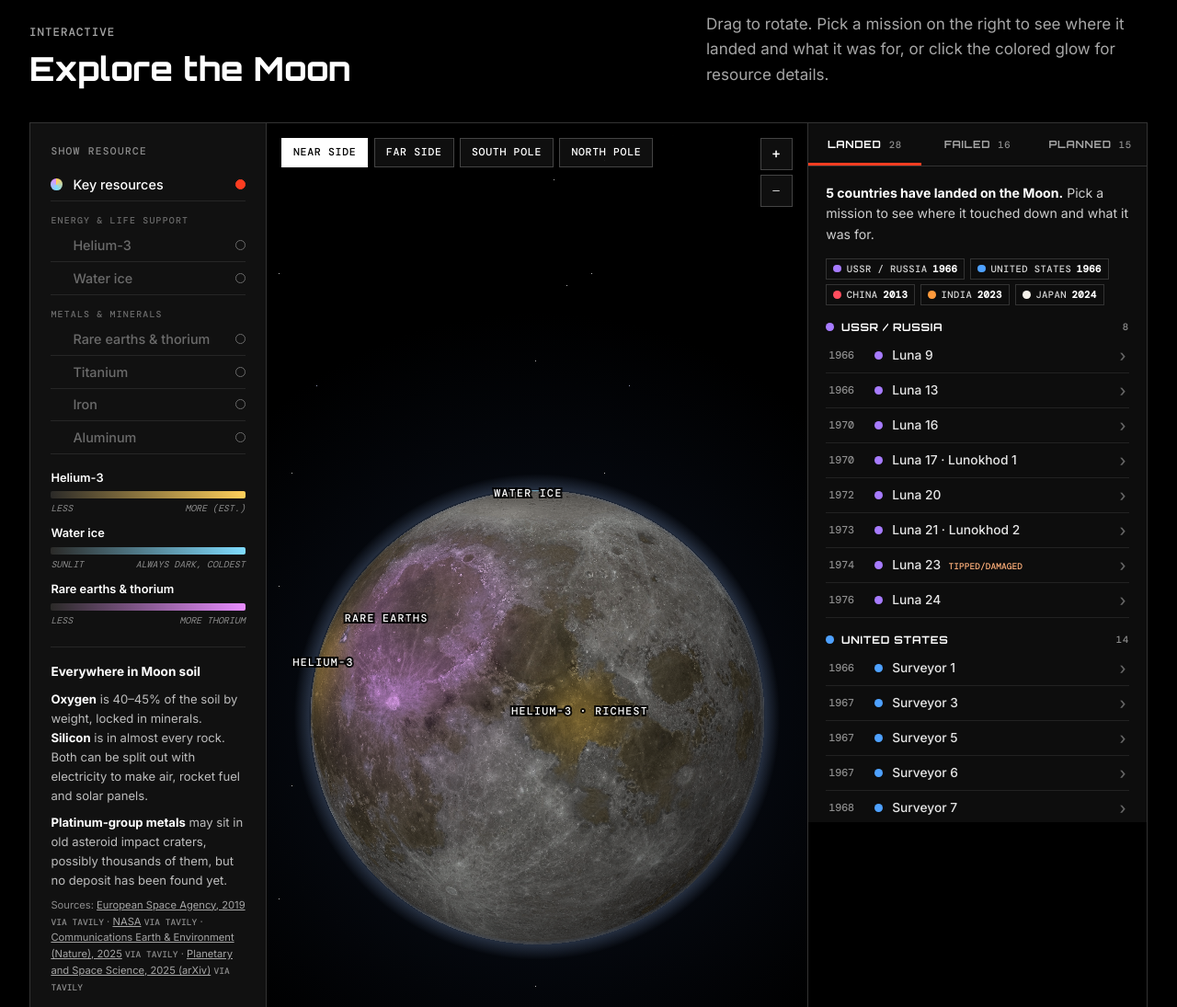
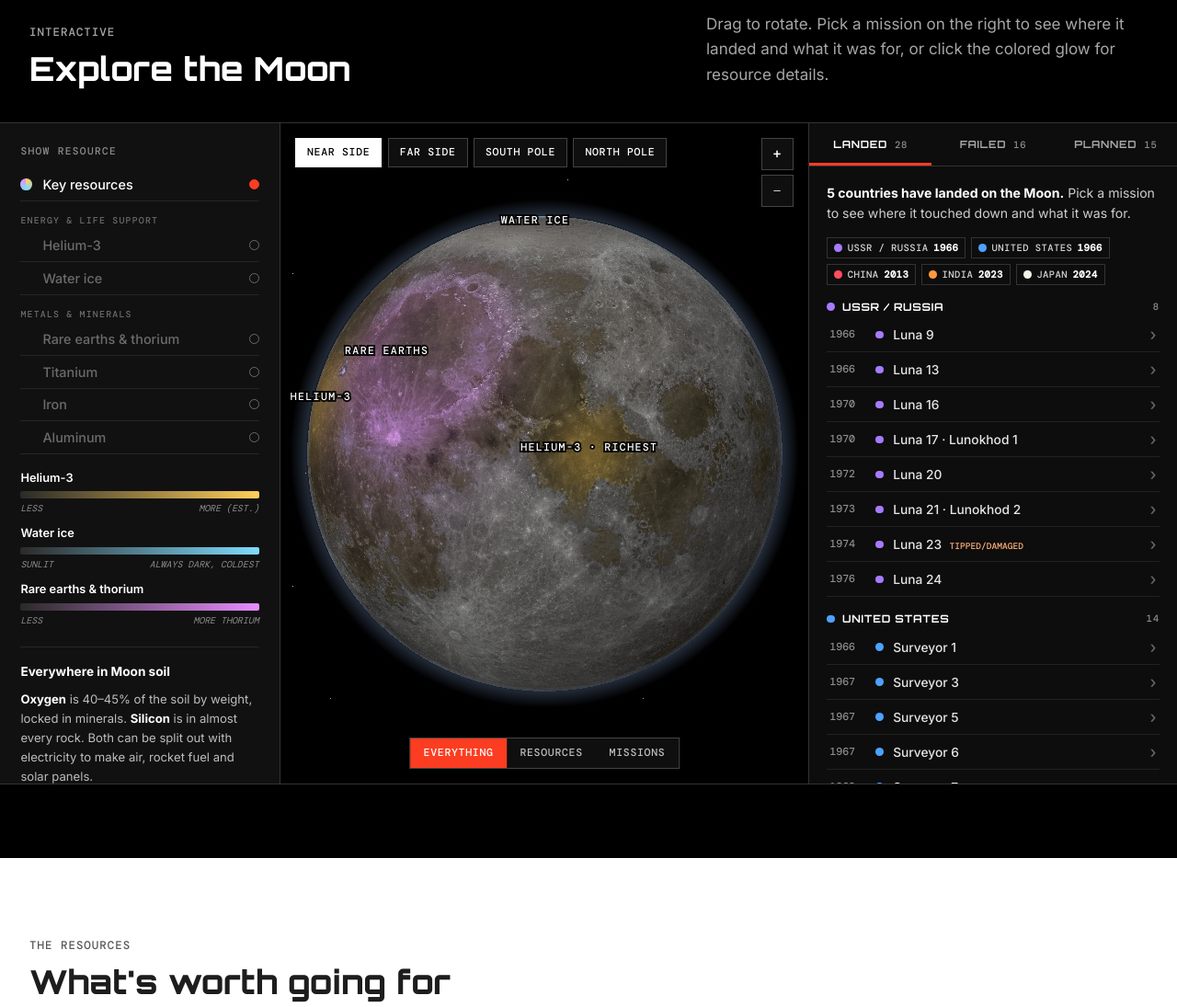
Before and after one commit to jmayes14/moon-resource-atlas, a plain HTML site: page docs/index.html in a window 1280 px wide. Shown: the part 1260-2355 px from the top of the page at 92% size. Drawn offline with nearby package versions, Linux system fonts and the light colour scheme.

Commit message:
style: full-width map section with panels at page edges
Resources panel sits at the far left and Missions panel at the far
right; the Moon viewer in the middle is larger. The row fits the screen
height and side panels scroll on their own. Picking a mission zooms in
a little less.

Co-Authored-By: Claude Opus 5.5 <noreply@anthropic.com>

```diff
--- a/docs/assets/atlas.js
+++ b/docs/assets/atlas.js
@@ -426,8 +426,8 @@
     const ll = m.ll || (m.region && [m.region[0], m.region[1]]);
     if (!ll) return;
     const polarZ = Math.abs(ll[1]) > 70;
-    if (!visible(ll) || d3.geoDistance(ll, [state.lon, state.lat]) > 0.3 || state.zoom < (polarZ ? 2 : 1.4))
-      fly(ll[0], Math.max(-84, Math.min(84, ll[1])), Math.max(state.zoom, polarZ ? 2.6 : 1.7));
+    if (!visible(ll) || d3.geoDistance(ll, [state.lon, state.lat]) > 0.3 || state.zoom < (polarZ ? 2 : 1.2))
+      fly(ll[0], Math.max(-84, Math.min(84, ll[1])), polarZ ? 2.3 : 1.35);
   }
 
   function select(sel) {
--- a/docs/index.html
+++ b/docs/index.html
@@ -232,6 +232,17 @@
   @keyframes pulse2 { from { r: 10; opacity: 1; } to { r: 26; opacity: 0; } }
   .pulse-sel { animation: pulse2 1.6s ease-out infinite; }
   @media (max-width: 960px) { #mpanel { max-height: none; } .explorer { grid-template-columns: 1fr; } }
+
+  html, body { overflow-x: clip; }
+  /* full-width explorer: side panels at the page edges, bigger Moon in the middle */
+  @media (min-width: 961px) {
+    .explorer { width: 100vw; margin-left: calc(50% - 50vw); grid-template-columns: minmax(16rem, 19rem) 1fr minmax(22rem, 25rem);
+      height: clamp(640px, calc(100vh - 5rem), 900px); min-height: 0; border-left: 0; border-right: 0; }
+    .explorer > aside { overflow-y: auto; min-height: 0; scrollbar-width: thin; scrollbar-color: #444 transparent; }
+    .explorer .viewer { min-height: 0; }
+    #mpanel { max-height: none; height: 100%; overflow: hidden; }
+    #mpanel .mp-body { flex: 1; min-height: 0; }
+  }
 </style>
 </head>
 <body>
@@ -281,7 +292,7 @@
       <div class="lgd"><svg width="18" height="14"><circle cx="9" cy="7" r="6" fill="none" stroke="#fff" stroke-width="1.4" stroke-dasharray="2 2.5"/></svg>Planned area, no exact site</div>
     </aside>
     <div class="viewer">
-      <div id="globe" data-size="0.42"><canvas></canvas><svg></svg></div>
+      <div id="globe" data-size="0.45"><canvas></canvas><svg></svg></div>
       <div class="bar"><button data-view="near" aria-pressed="true">Near side</button><button data-view="far">Far side</button><button data-view="south">South pole</button><button data-view="north">North pole</button></div>
       <div class="zoom"><button data-zoom="in" aria-label="Zoom in">+</button><button data-zoom="out" aria-label="Zoom out">−</button></div>
       <div id="info" class="float" hidden></div>
```
